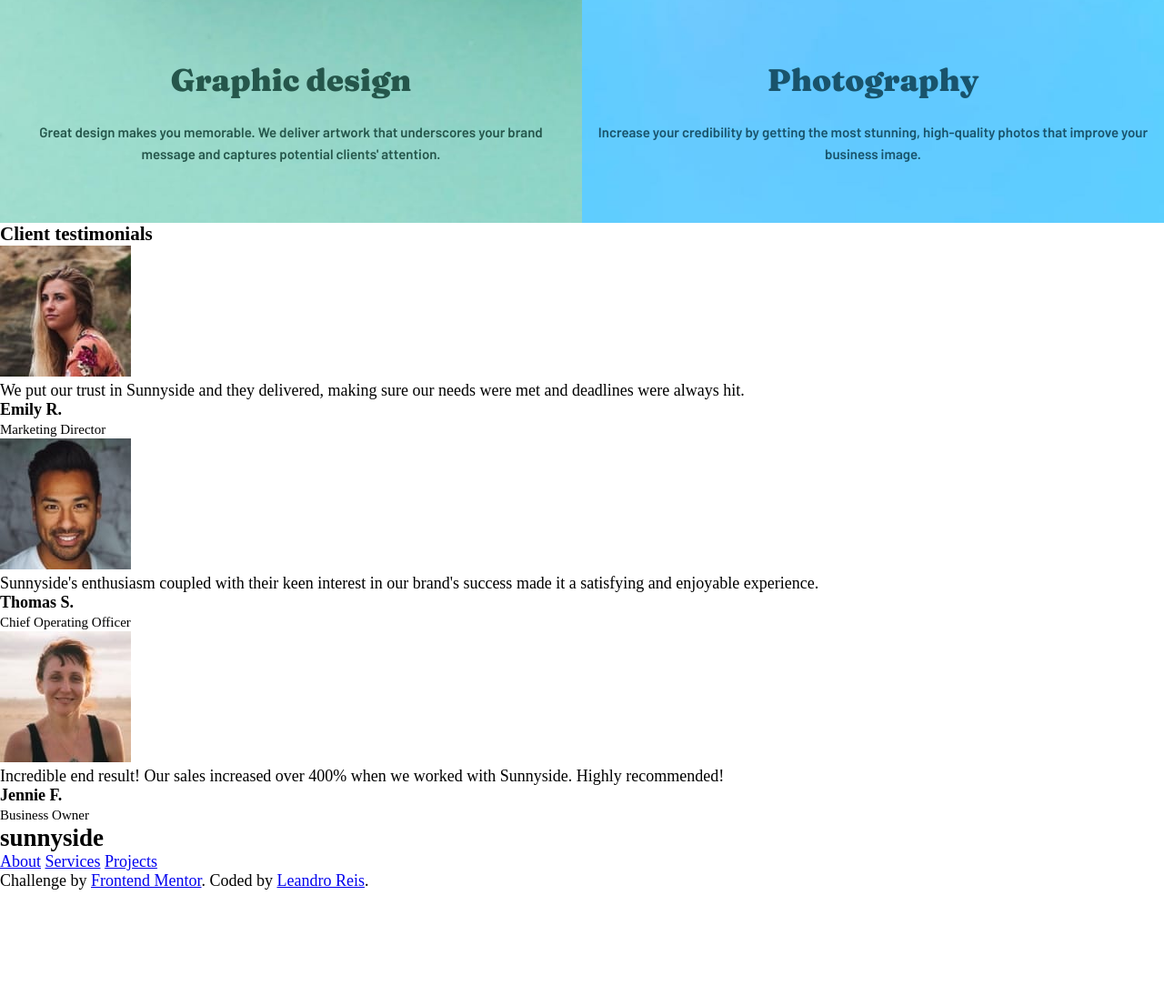
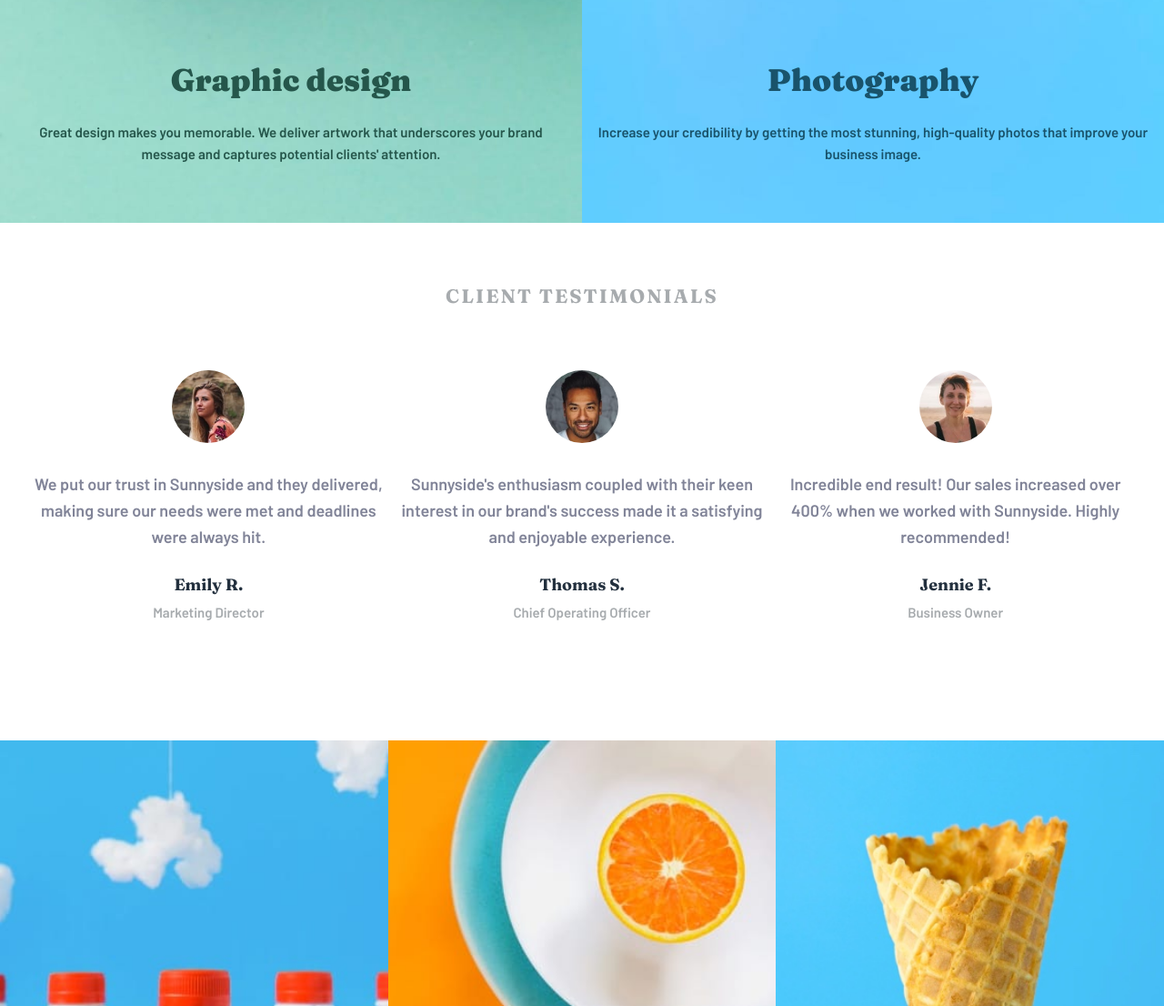
Before and after one commit to leandroreiz/sunnyside-agency, a website built with Parcel: page index.html in a window 1280 px wide. Shown: the part 2430-3536 px from the top of the page at 91% size. Before the commit the page ends 3409 px from the top, so only its background shows below. Built offline with nearby package versions, Linux system fonts and the light colour scheme.

Commit message:
Style testimonials section

```diff
--- a/index.html
+++ b/index.html
@@ -139,52 +139,81 @@
       </section>
 
       <section>
-        <h3>Client testimonials</h3>
-        <div class="testimonials flex flex-wrap">
-          <div>
+        <div
+          class="container font-body text-center text-gray--normal lh py-16 px-6"
+        >
+          <h3 class="font-heading--700 text-gray--light uppercase mb-16">
+            Client testimonials
+          </h3>
+          <div class="flex flex-wrap responsive">
+            <div class="testimony mb-16">
               <img
                 src="./images/image-emily.jpg"
+                class="testimonial-image mb-6"
                 alt="a blond woman dressing a pink shirt"
               />
-            <p>
-              We put our trust in Sunnyside and they delivered, making sure our
-              needs were met and deadlines were always hit.
+              <p class="mb-6">
+                We put our trust in Sunnyside and they delivered, making sure
+                our needs were met and deadlines were always hit.
               </p>
-            <h4>Emily R.</h4>
-            <small>Marketing Director</small>
+              <h4 class="font-heading--700 text-blue--dark">Emily R.</h4>
+              <small class="text-gray--light">Marketing Director</small>
             </div>
 
-          <div>
+            <div class="testimony mb-16">
               <img
                 src="./images/image-thomas.jpg"
+                class="testimonial-image mb-6"
                 alt="a dark-skinned man smiling"
               />
-            <p>
+              <p class="mb-6">
                 Sunnyside's enthusiasm coupled with their keen interest in our
                 brand's success made it a satisfying and enjoyable experience.
               </p>
-            <h4>Thomas S.</h4>
-            <small>Chief Operating Officer</small>
+              <h4 class="font-heading--700 text-blue--dark">Thomas S.</h4>
+              <small class="text-gray--light">Chief Operating Officer</small>
             </div>
 
-          <div>
+            <div class="testimony">
               <img
                 src="./images/image-jennie.jpg"
+                class="testimonial-image mb-6"
                 alt="a woman with short hair smiling and dressing a black shirt"
               />
-            <p>
+              <p class="mb-6">
                 Incredible end result! Our sales increased over 400% when we
                 worked with Sunnyside. Highly recommended!
               </p>
-            <h4>Jennie F.</h4>
-            <small>Business Owner</small>
+              <h4 class="font-heading--700 text-blue--dark">Jennie F.</h4>
+              <small class="text-gray--light">Business Owner</small>
+            </div>
           </div>
         </div>
       </section>
 
       <footer>
-        <div>
-          <!-- images -->
+        <div class="container">
+          <div class="image-gallery flex flex-wrap">
+            <img
+              src="./images/mobile/image-gallery-milkbottles.jpg"
+              class="wh-100"
+              alt="milk bottles"
+            />
+            <img
+              src="./images/mobile/image-gallery-orange.jpg"
+              class="wh-100"
+              alt="an orange"
+            />
+            <img
+              src="./images/mobile/image-gallery-cone.jpg"
+              class="wh-100"
+              alt="an ice-cream cone"
+            />
+            <img
+              src="./images/mobile/image-gallery-sugar-cubes.jpg"
+              class="wh-100"
+              alt="a stack of suggar cubes"
+            />
           </div>
           <div>
             <h2>sunnyside</h2>
@@ -199,13 +228,16 @@
           </div>
           <div class="attribution">
             Challenge by
-          <a href="https://www.frontendmentor.io?ref=challenge" target="_blank"
+            <a
+              href="https://www.frontendmentor.io?ref=challenge"
+              target="_blank"
               >Frontend Mentor</a
             >. Coded by
             <a href="https://github.com/leandroreiz" target="_blank"
               >Leandro Reis</a
             >.
           </div>
+        </div>
       </footer>
     </main>
   </body>
--- a/style.scss
+++ b/style.scss
@@ -224,7 +224,7 @@ $textPositions: (start, end, left, right, center, justify, match-parent);
 // Custom classes
 
 // Header
-h1 {
+h1, h3 {
   letter-spacing: 0.1em;
 }
 
@@ -301,3 +301,19 @@ h1 {
 .photography--container {
   @include minMedia(background-image, url('./images/mobile/image-photography.jpg'), ($lg: url('./images/desktop/image-photography.jpg')));
 }
+
+// Testimonial
+.testimonial-image {
+  height: 80px;
+  width: 80px;
+  border-radius: 50%;
+}
+
+.responsive > * {
+  @include minMedia(flex, 1 1 100%, ($md: 1 1 33%));
+}
+
+// Image gallery
+.image-gallery > * {
+  @include minMedia(flex, 1 1 50%, ($md: 1 1 25%));
+}
```
Also changed, not shown: dist/image-gallery-cone.25191941.jpg (added), dist/image-gallery-milkbottles.104307e1.jpg (added), dist/image-gallery-orange.ceffec0a.jpg (added), dist/image-gallery-sugar-cubes.61e8cbf1.jpg (added), dist/index.html, 2 other files. Lines whose indentation alone changed are shown as unchanged.
